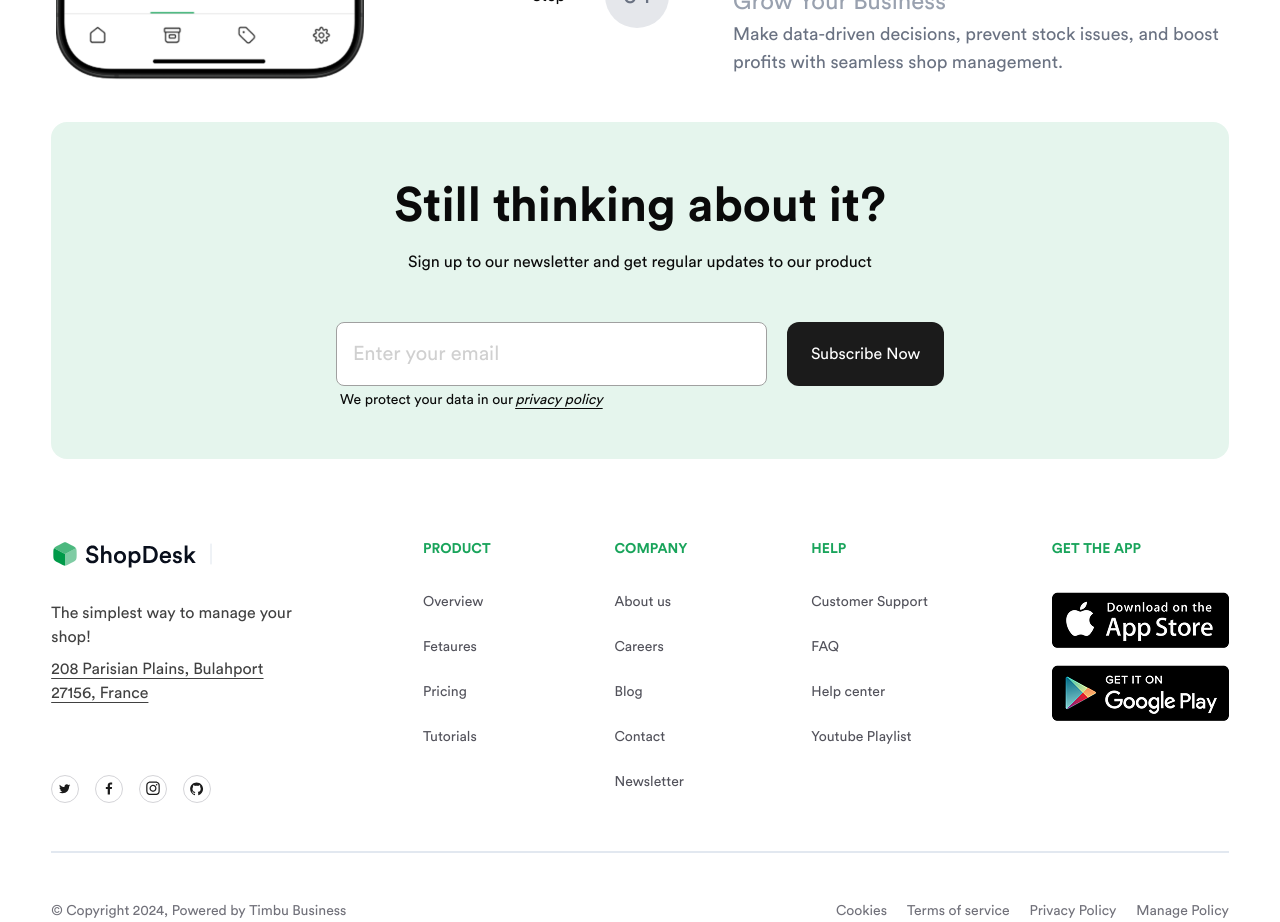
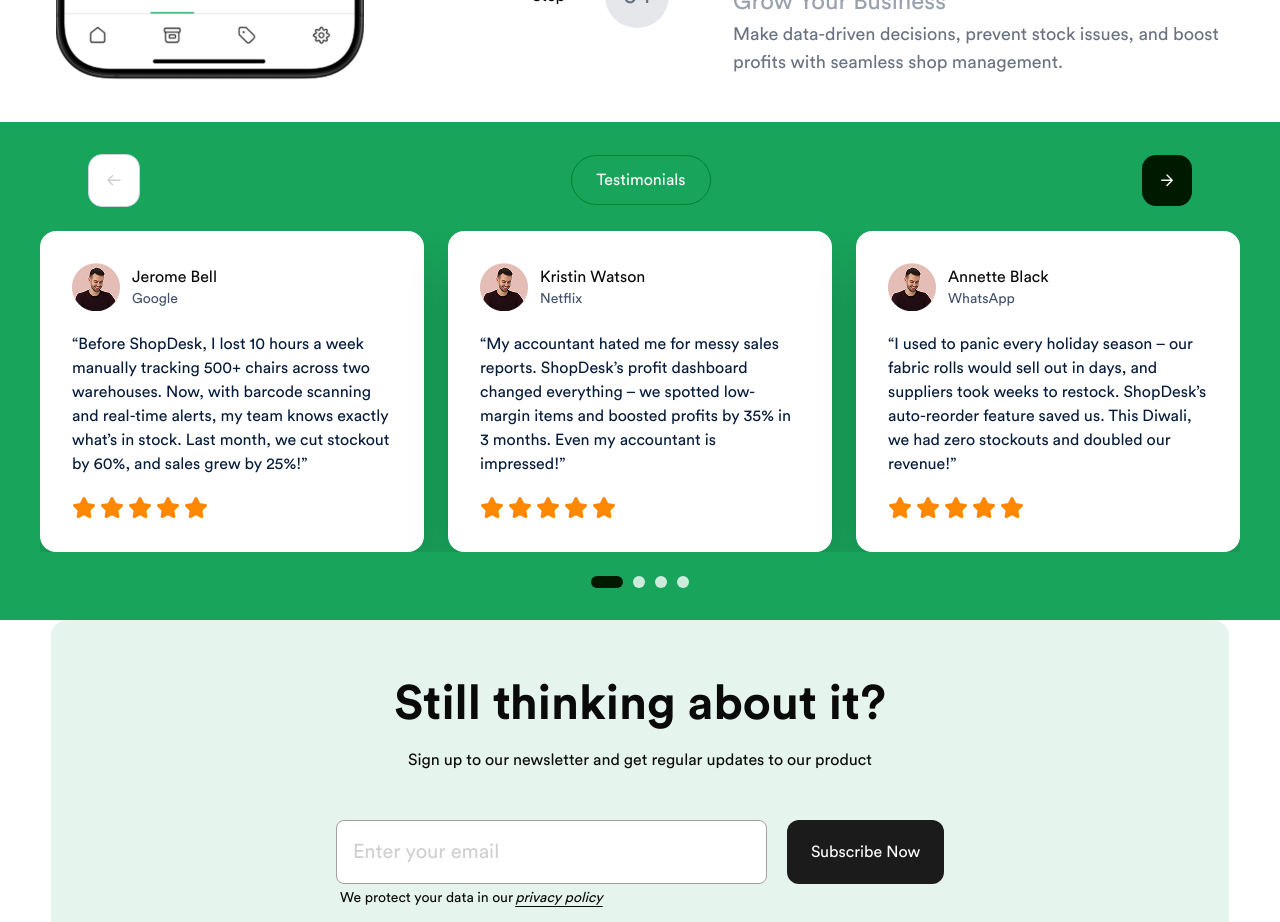
Before and after one commit to ukponotitus/shopdesk-fe, a Next.js app: page / in a window 1280 px wide. Shown: the part 2600-3522 px from the top of the page. Built offline with nearby package versions, Linux system fonts and the light colour scheme.

Commit message:
feat: add testimonials component to homepage

```diff
--- a/app/(landing)/page.tsx
+++ b/app/(landing)/page.tsx
@@ -14,6 +14,7 @@ import coinbase from "@/public/home-images/coinbase.svg";
 import griffin from "@/public/home-images/griffin.svg";
 import helpscout from "@/public/home-images/helpscout.svg";
 import plaid from "@/public/home-images/plaid.svg";
+import Testimonials from "@/components/functional/testimonials";
 
 export default function Home() {
   interface FeatureCardProps {
@@ -367,6 +368,8 @@ export default function Home() {
             </div>
           </div>
         </div>
+
+        <Testimonials />
       </section>
     );
   };
```
Also changed, not shown: 1 other file (tests, documents, lock files or other folders).
